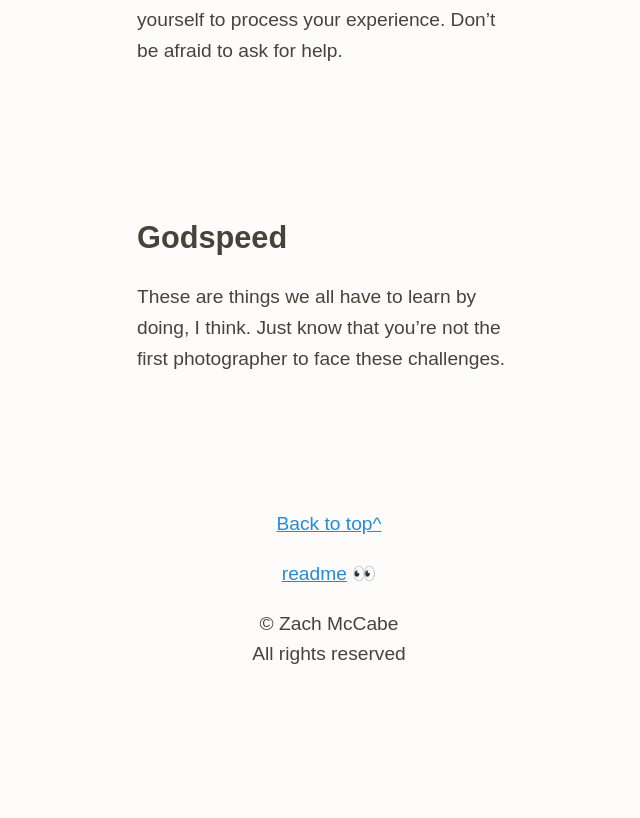
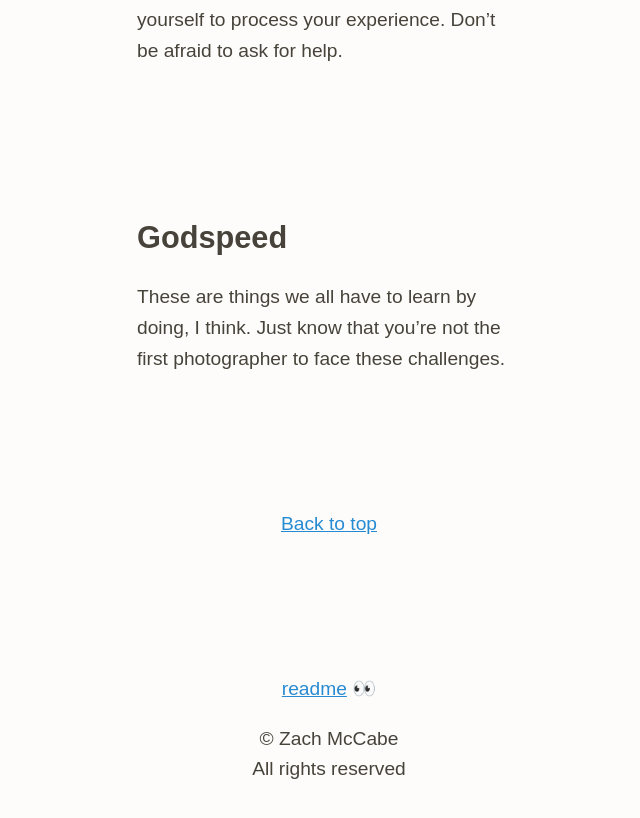
Before and after one commit to zachmccabe/zachmccabe.github.io, a Jekyll site: the page built from postcard.md, in a window 1280 px wide and 900 px high, scrolled down 3823 px. Shown: the top 818 px of the window, without its empty margins (311-951 px from the left). Built offline with Jekyll 4.4.1, drawn with Linux system fonts in a browser that asks for light colours; before the commit the page ends 4608 px from its top, so only the background shows below that; some of the changed lines change nothing that is shown.

Commit message:
Update to_top.html
Add div with padding.

```diff
--- a/_includes/to_top.html
+++ b/_includes/to_top.html
@@ -1,3 +1,5 @@
 {% if page.content.size > 2000 %}
-<p><a href="#" alt="back to top">Back to top^</a></p>
+<div style="padding-bottom:5em;">
+<p><a href="#" alt="back to top">Back to top</a></p>
+</div>
 {% endif %}
```
